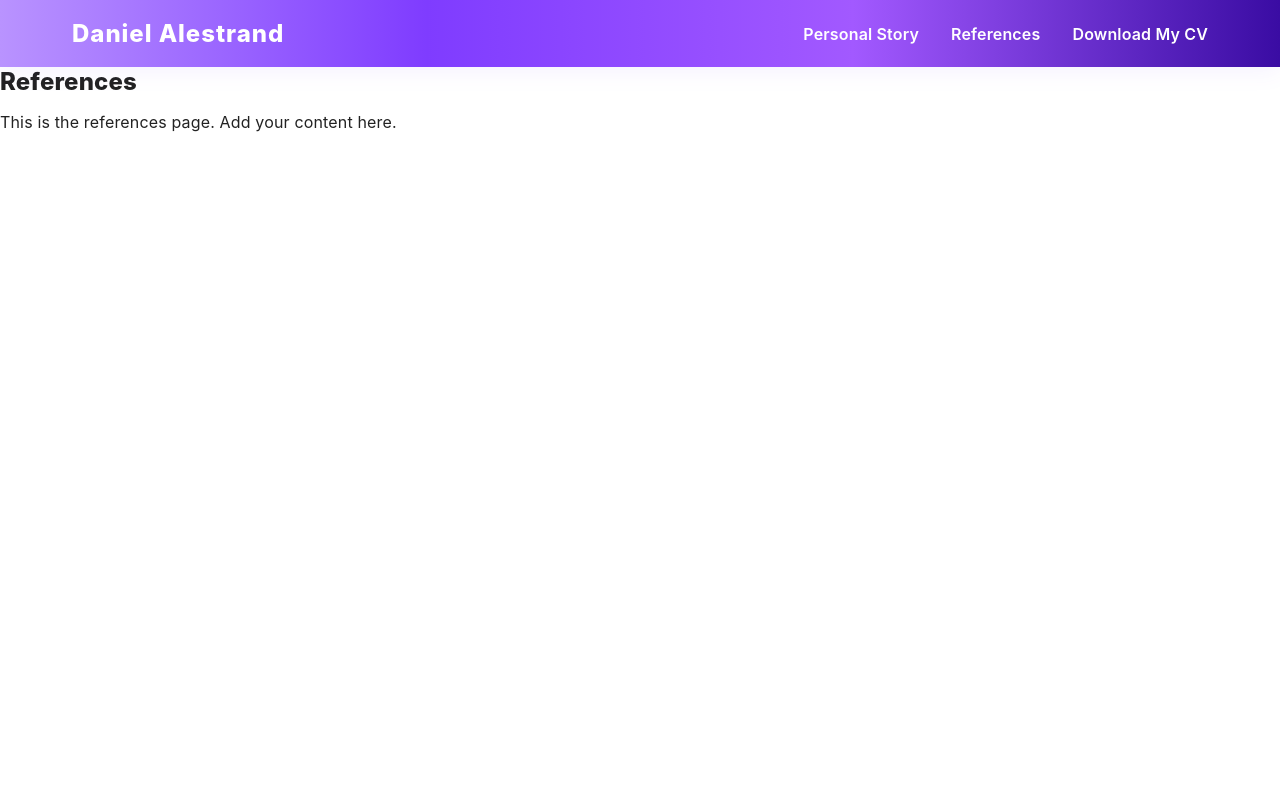
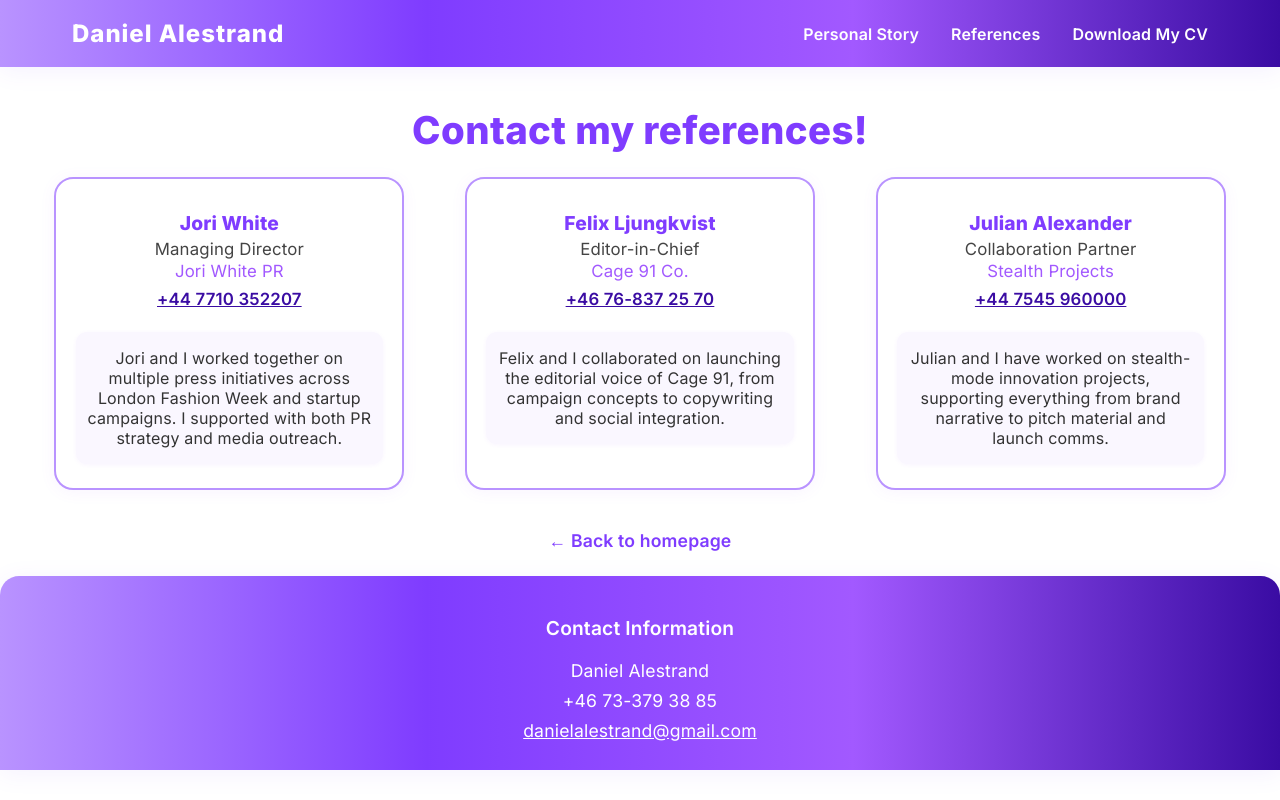
Before and after one commit to Fquarius/marketing-portfolio, a website: page references.html in a window 1280 px wide. Drawn offline with Linux system fonts and the light colour scheme.

Commit message:
References

```diff
--- a/css/style.css
+++ b/css/style.css
@@ -714,3 +714,129 @@ a {
     font-weight: 500;
     line-height: 1.3;
 }
+
+/* ========== REFERENCES PAGE STYLES ========== */
+.references-heading-section {
+    margin: 2.5rem 0 1.5rem 0;
+    text-align: center;
+}
+.references-main-heading {
+    font-size: 2.4rem;
+    font-weight: 800;
+    color: var(--purple-main);
+    margin: 0 auto 1.5rem auto;
+    letter-spacing: 0.01em;
+}
+.references-grid-section {
+    width: 100%;
+    margin: 0 auto 2.5rem auto;
+    padding: 0 1rem;
+}
+.references-grid {
+    display: grid;
+    grid-template-columns: repeat(auto-fit, minmax(300px, 1fr));
+    gap: 2rem;
+    justify-items: center;
+    align-items: stretch;
+    width: 100%;
+    max-width: 1200px;
+    margin: 0 auto;
+}
+.reference-card {
+    background: #fff;
+    border-radius: 1.2rem;
+    box-shadow: 0 2px 16px #a259ff11;
+    border: 2px solid var(--purple-light);
+    padding: 2rem 1.2rem 1.5rem 1.2rem;
+    display: flex;
+    flex-direction: column;
+    align-items: center;
+    min-width: 0;
+    max-width: 350px;
+    width: 100%;
+    transition: box-shadow 0.2s, border 0.2s;
+}
+.reference-card:hover {
+    box-shadow: 0 4px 32px #a259ff33;
+    border: 2px solid var(--purple-main);
+}
+.reference-photo {
+    width: 90px;
+    height: 90px;
+    border-radius: 50%;
+    background: linear-gradient(135deg, var(--purple-light), var(--purple-main));
+    margin-bottom: 1.2rem;
+    box-shadow: 0 2px 8px #a259ff22;
+    display: flex;
+    align-items: center;
+    justify-content: center;
+}
+.reference-info {
+    width: 100%;
+    text-align: center;
+}
+.reference-name {
+    font-weight: 700;
+    font-size: 1.2rem;
+    color: var(--purple-main);
+    margin-bottom: 0.2em;
+}
+.reference-role {
+    font-size: 1.05rem;
+    color: #444;
+    margin-bottom: 0.1em;
+}
+.reference-company {
+    font-size: 1.05rem;
+    color: var(--purple-neon);
+    margin-bottom: 0.5em;
+}
+.reference-phone {
+    display: inline-block;
+    color: var(--purple-dark);
+    font-weight: 600;
+    margin-bottom: 0.7em;
+    text-decoration: underline;
+    font-size: 1.05rem;
+    transition: color 0.2s;
+}
+.reference-phone:hover {
+    color: var(--purple-main);
+}
+.reference-desc {
+    background: #faf7ff;
+    border-radius: 0.7em;
+    padding: 1em 0.7em;
+    margin-top: 0.7em;
+    font-size: 1rem;
+    color: #333;
+    box-shadow: 0 1px 4px #a259ff11;
+}
+.references-back-section {
+    text-align: center;
+    margin: 2.5rem 0 1.5rem 0;
+}
+.back-home-link {
+    color: var(--purple-main);
+    font-weight: 600;
+    font-size: 1.1rem;
+    text-decoration: none;
+    border-radius: 0.5em;
+    padding: 0.5em 1em;
+    transition: background 0.2s, color 0.2s;
+}
+.back-home-link:hover {
+    background: var(--purple-light);
+    color: var(--purple-dark);
+}
+
+@media (max-width: 700px) {
+    .references-grid {
+        grid-template-columns: 1fr;
+        gap: 1.2rem;
+    }
+    .reference-card {
+        max-width: 98vw;
+        padding: 1.2rem 0.5rem 1rem 0.5rem;
+    }
+}
--- a/js/script.js
+++ b/js/script.js
@@ -56,7 +56,9 @@ if (dropdown && toggle && menu) {
         'brand-collab-14.jpeg',
         'brand-collab-15.png',
         'brand-collab-16.png',
-        'brand-collab-17.png'
+        'brand-collab-17.png',
+        'brand-collab-18.png',
+        'brand-collab-19.png'
     ];
     const carousel = document.getElementById('brand-carousel');
     if (carousel) {
--- a/references.html
+++ b/references.html
@@ -4,8 +4,10 @@
   <meta charset="UTF-8">
   <title>References | Daniel Alestrand</title>
   <link rel="stylesheet" href="css/style.css">
+  <link href="https://fonts.googleapis.com/css2?family=Inter:wght@400;600;800&display=swap" rel="stylesheet">
 </head>
 <body>
+  <!-- ================= HEADER ================= -->
   <header class="main-header">
     <nav class="nav-container" aria-label="Main Navigation">
       <a href="index.html" class="logo" aria-label="Homepage">Daniel Alestrand</a>
@@ -22,12 +24,64 @@
       </ul>
     </nav>
   </header>
+
   <main>
-    <section>
-      <h1>References</h1>
-      <p>This is the references page. Add your content here.</p>
+    <!-- ================ MAIN HEADING ================ -->
+    <section class="references-heading-section">
+      <h1 class="references-main-heading">Contact my references!</h1>
+    </section>
+
+    <!-- ================ REFERENCES GRID ================ -->
+    <section class="references-grid-section">
+      <div class="references-grid">
+        <!-- Reference Card 1 -->
+        <div class="reference-card">
+          <div class="reference-info">
+            <div class="reference-name">Jori White</div>
+            <div class="reference-role">Managing Director</div>
+            <div class="reference-company">Jori White PR</div>
+            <a class="reference-phone" href="tel:+447710352207">+44 7710 352207</a>
+            <div class="reference-desc">Jori and I worked together on multiple press initiatives across London Fashion Week and startup campaigns. I supported with both PR strategy and media outreach.</div>
+          </div>
+        </div>
+        <!-- Reference Card 2 -->
+        <div class="reference-card">
+          <div class="reference-info">
+            <div class="reference-name">Felix Ljungkvist</div>
+            <div class="reference-role">Editor-in-Chief</div>
+            <div class="reference-company">Cage 91 Co.</div>
+            <a class="reference-phone" href="tel:+46768372570">+46 76-837 25 70</a>
+            <div class="reference-desc">Felix and I collaborated on launching the editorial voice of Cage 91, from campaign concepts to copywriting and social integration.</div>
+          </div>
+        </div>
+        <!-- Reference Card 3 -->
+        <div class="reference-card">
+          <div class="reference-info">
+            <div class="reference-name">Julian Alexander</div>
+            <div class="reference-role">Collaboration Partner</div>
+            <div class="reference-company">Stealth Projects</div>
+            <a class="reference-phone" href="tel:+447545960000">+44 7545 960000</a>
+            <div class="reference-desc">Julian and I have worked on stealth-mode innovation projects, supporting everything from brand narrative to pitch material and launch comms.</div>
+          </div>
+        </div>
+      </div>
+    </section>
+
+    <!-- ================ BACK TO HOMEPAGE LINK ================ -->
+    <section class="references-back-section">
+      <a href="index.html" class="back-home-link">&larr; Back to homepage</a>
     </section>
   </main>
+
+  <!-- ================ FOOTER ================ -->
+  <footer class="contact-footer">
+    <h4>Contact Information</h4>
+    <address>
+      Daniel Alestrand<br>
+      +46 73-379 38 85<br>
+      <a href="mailto:danielalestrand@gmail.com">danielalestrand@gmail.com</a>
+    </address>
+  </footer>
   <script src="js/script.js"></script>
 </body>
 </html>
```
Also changed, not shown: files/Brands/brand-collab-18.png (added), files/Brands/brand-collab-19.png (added).
